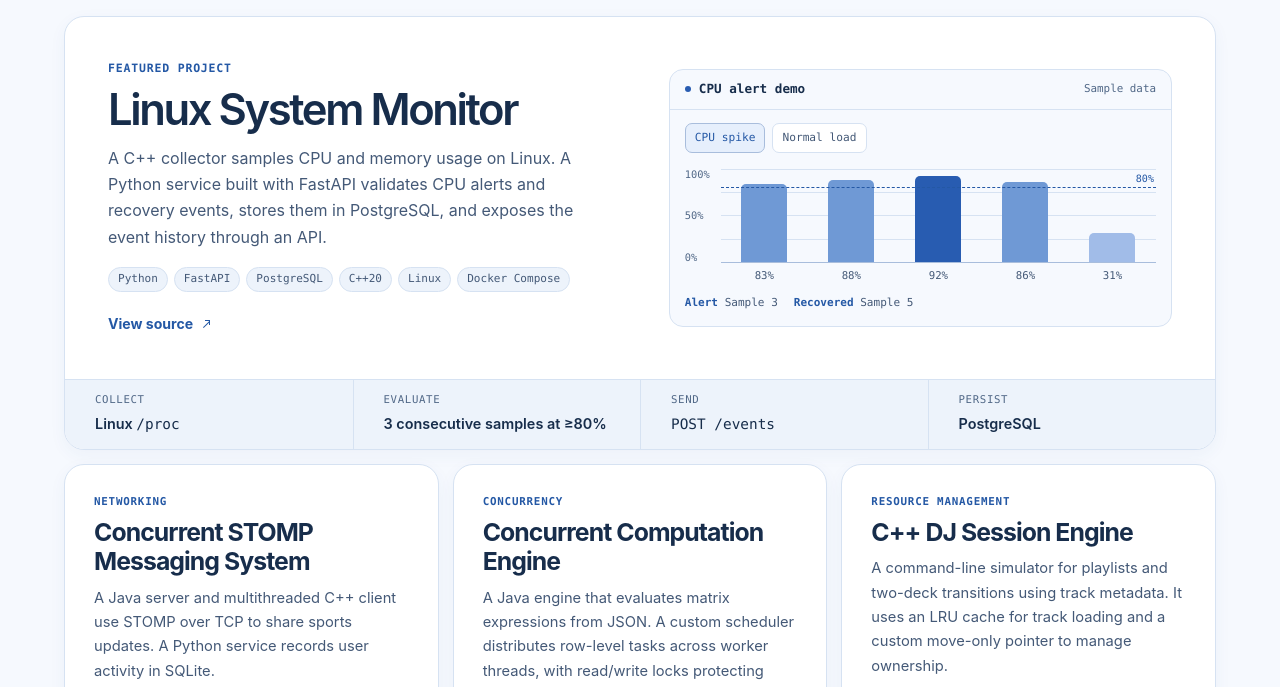
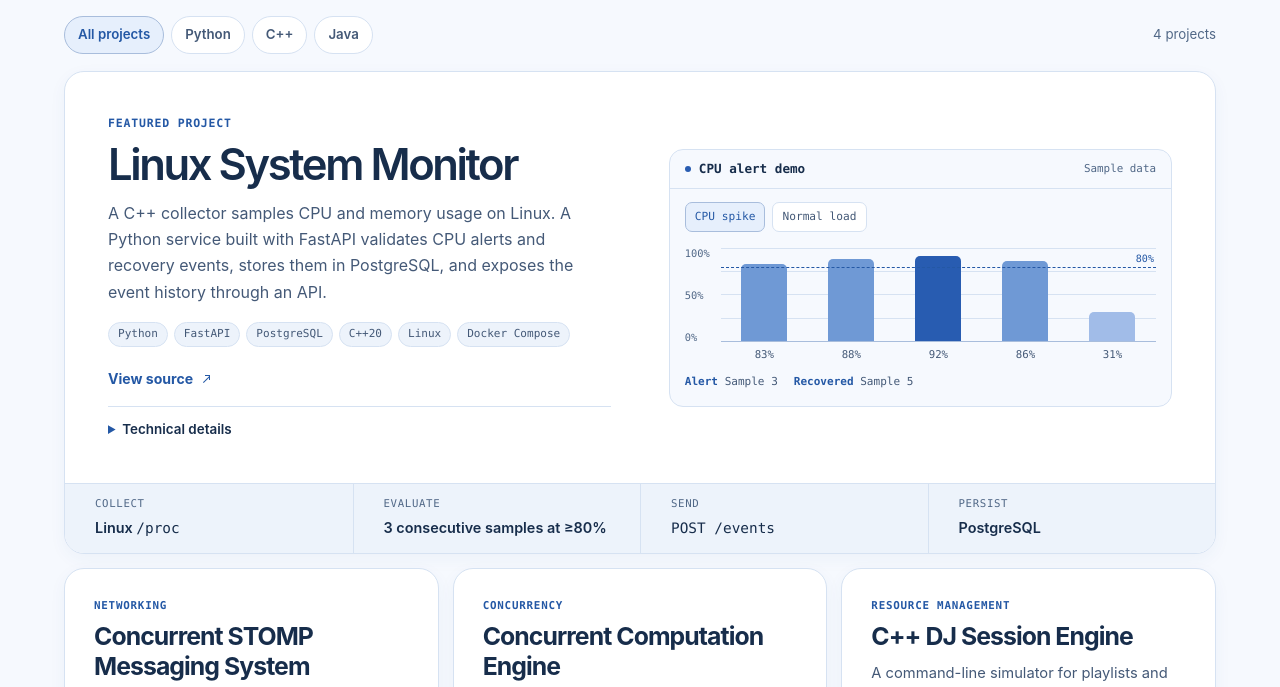
Before and after one commit to alonmoneli/alonmoneli.github.io, a plain HTML site: page index.html in a window 1280 px wide. Shown: the part 691-1378 px from the top of the page. Drawn offline with Linux system fonts and the light colour scheme.

Commit message:
Add portfolio project filters and technical details

```diff
--- a/index.html
+++ b/index.html
@@ -15,6 +15,7 @@
   <script src="theme.js"></script>
   <link rel="stylesheet" href="style.css">
   <script src="monitor.js" defer></script>
+  <script src="projects.js" defer></script>
   <title>Alon Moneli · Software Engineering Portfolio</title>
 </head>
 <body id="top">
@@ -62,7 +63,18 @@
         <a href="https://github.com/alonmoneli?tab=repositories" class="text-link all-repos">All repositories <span class="arrow" aria-hidden="true"></span></a>
       </div>
 
-      <article class="featured" aria-labelledby="monitor-title">
+      <div class="project-filters" hidden>
+        <fieldset class="language-options">
+          <legend class="sr-only">Filter projects by programming language</legend>
+          <label><input class="sr-only" type="radio" name="project-language" value="all" checked><span>All projects</span></label>
+          <label><input class="sr-only" type="radio" name="project-language" value="python"><span>Python</span></label>
+          <label><input class="sr-only" type="radio" name="project-language" value="cpp"><span>C++</span></label>
+          <label><input class="sr-only" type="radio" name="project-language" value="java"><span>Java</span></label>
+        </fieldset>
+        <p class="project-count" role="status"></p>
+      </div>
+
+      <article class="featured" aria-labelledby="monitor-title" data-project-languages="cpp python">
         <div class="feature-main">
           <div class="feature-copy">
             <p class="eyebrow feature-label">Featured project</p>
@@ -72,6 +84,14 @@
               <li>Python</li><li>FastAPI</li><li>PostgreSQL</li><li>C++20</li><li>Linux</li><li>Docker Compose</li>
             </ul>
             <a class="text-link feature-link" href="https://github.com/alonmoneli/system-monitor" aria-label="View Linux System Monitor source on GitHub">View source <span class="arrow" aria-hidden="true"></span></a>
+            <details class="project-details">
+              <summary>Technical details</summary>
+              <ul>
+                <li>Calculates CPU utilization from changes in Linux counters between samples and uses <code>MemAvailable</code> to estimate memory usage.</li>
+                <li>Tracks alert state so a sustained spike sends one alert and a separate recovery event.</li>
+                <li>Runs the Python API and PostgreSQL in Docker Compose while the C++ collector runs on the host.</li>
+              </ul>
+            </details>
           </div>
 
           <div class="monitor" aria-labelledby="demo-title">
@@ -116,26 +136,50 @@
       </article>
 
       <div class="project-grid">
-        <article class="project-card">
+        <article class="project-card" aria-labelledby="stomp-title" data-project-languages="java cpp python">
           <div class="project-type">Networking</div>
-          <h3>Concurrent STOMP Messaging System</h3>
+          <h3 id="stomp-title">Concurrent STOMP Messaging System</h3>
           <p>A Java server and multithreaded C++ client use STOMP over TCP to share sports updates. A Python service records user activity in SQLite.</p>
           <ul class="tags" aria-label="Technologies"><li>Java</li><li>C++</li><li>Python</li><li>SQLite</li></ul>
           <a class="text-link" href="https://github.com/alonmoneli/concurrent-stomp-messaging-system" aria-label="View Concurrent STOMP Messaging System source on GitHub">View source <span class="arrow" aria-hidden="true"></span></a>
+          <details class="project-details">
+            <summary>Technical details</summary>
+            <ul>
+              <li>The Java server can use either a thread per connection or a Java NIO reactor backed by a worker pool.</li>
+              <li>The C++ client reads keyboard input and incoming messages on separate threads, so it can receive updates while waiting for a command.</li>
+              <li>The Python service stores registration and session activity in SQLite.</li>
+            </ul>
+          </details>
         </article>
-        <article class="project-card">
+        <article class="project-card" aria-labelledby="compute-title" data-project-languages="java">
           <div class="project-type">Concurrency</div>
-          <h3>Concurrent Computation Engine</h3>
+          <h3 id="compute-title">Concurrent Computation Engine</h3>
           <p>A Java engine that evaluates matrix expressions from JSON. A custom scheduler distributes row-level tasks across worker threads, with read/write locks protecting shared data.</p>
           <ul class="tags" aria-label="Technologies"><li>Java</li><li>Multithreading</li><li>JUnit</li></ul>
           <a class="text-link" href="https://github.com/alonmoneli/concurrent-computation-engine" aria-label="View Concurrent Computation Engine source on GitHub">View source <span class="arrow" aria-hidden="true"></span></a>
+          <details class="project-details">
+            <summary>Technical details</summary>
+            <ul>
+              <li>Reads a JSON expression tree and splits each matrix operation into row-level tasks.</li>
+              <li>Uses a custom Java executor that assigns work based on workers’ accumulated execution time and a per-worker factor.</li>
+              <li>JUnit tests cover matrix operations, shared data access, and task dispatch.</li>
+            </ul>
+          </details>
         </article>
-        <article class="project-card">
+        <article class="project-card" aria-labelledby="dj-title" data-project-languages="cpp">
           <div class="project-type">Resource management</div>
-          <h3>C++ DJ Session Engine</h3>
+          <h3 id="dj-title">C++ DJ Session Engine</h3>
           <p>A command-line simulator for playlists and two-deck transitions using track metadata. It uses an LRU cache for track loading and a custom move-only pointer to manage ownership.</p>
           <ul class="tags" aria-label="Technologies"><li>C++</li><li>LRU cache</li><li>Move semantics</li></ul>
           <a class="text-link" href="https://github.com/alonmoneli/cpp-dj-session-engine" aria-label="View C++ DJ Session Engine source on GitHub">View source <span class="arrow" aria-hidden="true"></span></a>
+          <details class="project-details">
+            <summary>Technical details</summary>
+            <ul>
+              <li>Models MP3 and WAV tracks polymorphically and loads playlists from a configuration file.</li>
+              <li>Uses copy and move semantics to handle track ownership across the library, cache, and mixer.</li>
+              <li>Simulates two-deck transitions using BPM metadata and optional tempo synchronization.</li>
+            </ul>
+          </details>
         </article>
       </div>
     </section>
--- /dev/null
+++ b/projects.js
@@ -0,0 +1,23 @@
+(() => {
+  const filters = document.querySelector(".project-filters");
+  const projects = [...document.querySelectorAll("[data-project-languages]")];
+  const count = filters.querySelector(".project-count");
+
+  function applyFilter() {
+    const language = filters.querySelector("input:checked").value;
+    let visible = 0;
+
+    for (const project of projects) {
+      const languages = project.dataset.projectLanguages.split(" ");
+      const matches = language === "all" || languages.includes(language);
+      project.hidden = !matches;
+      if (matches) visible += 1;
+    }
+
+    count.textContent = visible === 1 ? "1 project" : `${visible} projects`;
+  }
+
+  filters.addEventListener("change", applyFilter);
+  applyFilter();
+  filters.hidden = false;
+})();
--- a/style.css
+++ b/style.css
@@ -391,7 +391,7 @@ h2 {
 }
 .pipeline strong { display: block; font-size: clamp(.75rem, 1.15vw, .9rem); font-weight: 590; }
 
-.project-grid { display: grid; grid-template-columns: repeat(3, minmax(0, 1fr)); gap: 14px; margin-top: 14px; }
+.project-grid { display: grid; grid-template-columns: repeat(auto-fit, minmax(min(100%, 250px), 1fr)); gap: 14px; margin-top: 14px; }
 .project-card { display: flex; flex-direction: column; align-items: flex-start; padding: clamp(20px, 2.4vw, 29px); }
 .project-type { color: var(--accent); font-size: .68rem; }
 .project-card h3 {
@@ -401,9 +401,73 @@ h2 {
   letter-spacing: -.038em;
   line-height: 1.18;
 }
-.project-card p { font-size: .92rem; }
+.project-card p { font-size: .92rem; max-width: 62ch; }
 .project-card .tags { margin: auto 0 0; padding-top: 16px; }
 .project-card .text-link { margin-top: 16px; }
+
+
+.project-filters {
+  display: flex;
+  flex-wrap: wrap;
+  align-items: center;
+  justify-content: space-between;
+  gap: 8px 16px;
+  margin-bottom: 17px;
+}
+.project-filters[hidden], [data-project-languages][hidden] { display: none; }
+.language-options {
+  display: flex;
+  min-width: 0;
+  flex-wrap: wrap;
+  gap: 7px;
+  margin: 0;
+  padding: 0;
+  border: 0;
+}
+.language-options label { position: relative; cursor: pointer; }
+.language-options span {
+  display: flex;
+  align-items: center;
+  min-height: 38px;
+  padding: 5px 13px;
+  border: 1px solid var(--line);
+  border-radius: 99px;
+  background: var(--panel);
+  color: var(--muted);
+  font-size: .83rem;
+  font-weight: 600;
+}
+.language-options input:checked + span {
+  background: var(--wash);
+  border-color: var(--outline);
+  color: var(--accent);
+}
+.language-options input:focus-visible + span { outline: 2px solid var(--accent); outline-offset: 3px; }
+.language-options label:hover span { border-color: var(--accent); }
+.project-count { color: var(--dim); font-size: .83rem; }
+
+.project-details {
+  width: 100%;
+  margin-top: 15px;
+  padding-top: 11px;
+  border-top: 1px solid var(--line);
+}
+.project-details summary {
+  width: fit-content;
+  color: var(--ink);
+  cursor: pointer;
+  font-size: .84rem;
+  font-weight: 620;
+}
+.project-details summary::marker, .project-details summary:hover { color: var(--accent); }
+.project-details ul {
+  max-width: 66ch;
+  margin-top: 8px;
+  padding-left: 18px;
+  color: var(--muted);
+  font-size: .85rem;
+}
+.project-details li + li { margin-top: 6px; }
 
 .about {
   display: grid;
```
